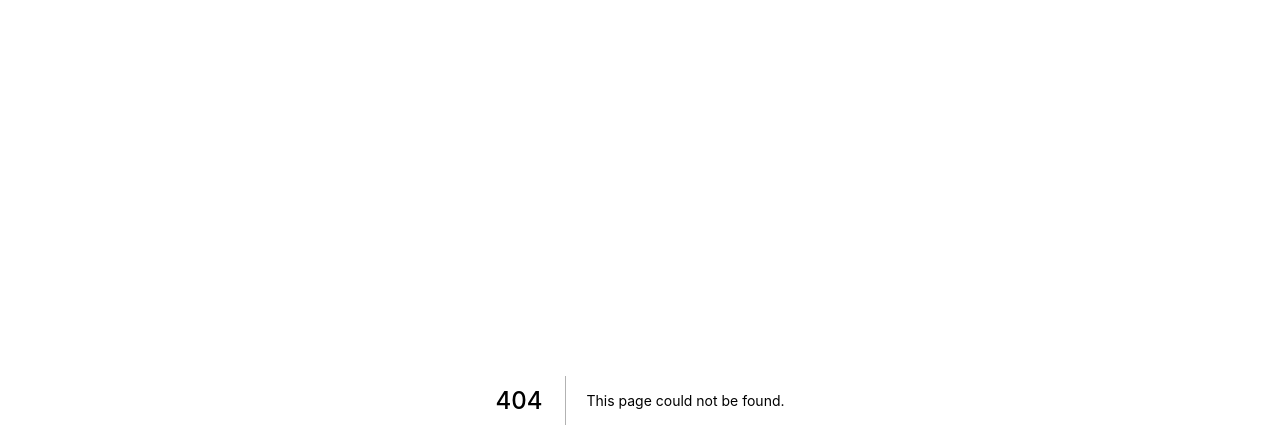
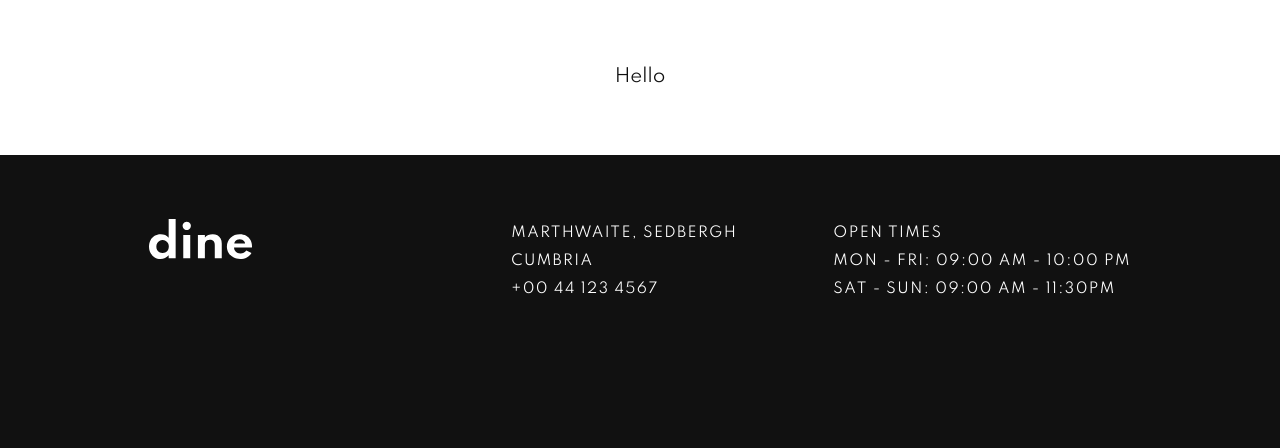
Before and after one commit to 0xShynn/frontendmentor-dine-restaurant-website, a Next.js app: page /booking in a window 1280 px wide. Before the commit this address had no page. Shown: the top 448 px of the page. Built offline with nearby package versions, Linux system fonts and the light colour scheme.

Commit message:
installed: react hook form. updated: footer/hero logo link. added: booking page

```diff
--- a/components/EventsContainer.js
+++ b/components/EventsContainer.js
@@ -213,7 +213,7 @@ const EventsContainer = () => {
                         {tab.content}
                       </Text>
                     </Flex>
-                    <CustomLink href="/" variant="black" mb={{ xl: 10 }}>
+                    <CustomLink href="/booking" variant="black" mb={{ xl: 10 }}>
                       Book a table
                     </CustomLink>
                   </Flex>
@@ -227,7 +227,7 @@ const EventsContainer = () => {
   }
 
   return (
-    <Box>
+    <Box bg="white">
       <Box
         w="full"
         h={{
--- a/components/Footer.js
+++ b/components/Footer.js
@@ -1,4 +1,5 @@
 import { Box, Flex, Text } from '@chakra-ui/react';
+import Link from 'next/link';
 import PropTypes from 'prop-types';
 
 import DineLogo from '../assets/brand/DineLogo';
@@ -39,9 +40,17 @@ const Footer = () => {
         maxW="1110px"
         w="full"
       >
-        <Box w="103px" h="40px" mb="10" mr={{ md: 32, xl: 48 }}>
-          <DineLogo />
-        </Box>
+        <Link href="/" passHref>
+          <Box
+            w="103px"
+            h="40px"
+            mb="10"
+            mr={{ md: 32, xl: 48 }}
+            cursor="pointer"
+          >
+            <DineLogo />
+          </Box>
+        </Link>
 
         <Flex direction={{ base: 'column', lg: 'row' }}>
           <TextBlock>
--- a/components/Hero.js
+++ b/components/Hero.js
@@ -1,5 +1,6 @@
 import { Box, Flex, Heading, Text } from '@chakra-ui/react';
 import NextImage from 'next/image';
+import Link from 'next/link';
 
 import DineLogo from '../assets/brand/DineLogo';
 import dishImageDesktop from '../assets/homepage/hero-bg-desktop@2x.jpg';
@@ -65,13 +66,16 @@ const Hero = () => {
           textAlign={{ base: 'center', lg: 'left' }}
           zIndex="docked"
         >
+          <Link href="/" passHref>
             <Box
               w={{ base: '83px', md: '103px' }}
               mb={{ base: 6, lg: 24, xl: '150px' }}
               mx={{ base: 'auto', md: 0 }}
+              cursor="pointer"
             >
               <DineLogo />
             </Box>
+          </Link>
 
           <Heading
             as="h1"
@@ -93,7 +97,7 @@ const Hero = () => {
             the freshest produce from the comfort of our farmhouse.
           </Text>
 
-          <CustomLink variant="dark" href="/">
+          <CustomLink variant="dark" href="/booking">
             Book a table
           </CustomLink>
         </Flex>
--- a/components/MainContainer.js
+++ b/components/MainContainer.js
@@ -11,7 +11,7 @@ import MainBox from './MainBox';
 
 const MainContainer = () => {
   return (
-    <Flex w="full" direction="column" py={{ base: 8, sm: 0 }}>
+    <Flex w="full" direction="column" py={{ base: 8, sm: 0 }} bg="white">
       <MainBox
         isFirst={true}
         imageSide="left"
--- a/components/ReservationBanner.js
+++ b/components/ReservationBanner.js
@@ -26,7 +26,7 @@ const ReservationBanner = () => {
         <Heading as="h2" variant="h2" color="white" mb={{ base: 6, xl: 0 }}>
           Ready to make a reservation?
         </Heading>
-        <CustomLink href="/" variant="dark">
+        <CustomLink href="/booking" variant="dark">
           Book a table
         </CustomLink>
       </Flex>
--- a/package.json
+++ b/package.json
@@ -18,7 +18,8 @@
     "next": "11.1.0",
     "prop-types": "^15.7.2",
     "react": "17.0.2",
-    "react-dom": "17.0.2"
+    "react-dom": "17.0.2",
+    "react-hook-form": "^7.14.2"
   },
   "devDependencies": {
     "eslint": "7.32.0",
--- a/pages/api/hello.js
+++ /dev/null
@@ -1,5 +0,0 @@
-// Next.js API route support: https://nextjs.org/docs/api-routes/introduction
-
-export default function handler(req, res) {
-  res.status(200).json({ name: 'John Doe' })
-}
--- /dev/null
+++ b/pages/booking.js
@@ -0,0 +1,23 @@
+import { Box, Flex, Text } from '@chakra-ui/react';
+import Head from 'next/head';
+
+import Footer from '../components/Footer';
+
+const Booking = () => {
+  return (
+    <Box bg="primary.codgray">
+      <Head>
+        <title>Dine - Booking</title>
+        <meta name="description" content="Generated by create next app" />
+        <link rel="icon" href="/favicon.ico" />
+      </Head>
+      <Flex role="main" direction="column" align="center" bg="white" p="16">
+        <Text color="primary.codgray">Hello</Text>
+      </Flex>
+
+      <Footer />
+    </Box>
+  );
+};
+
+export default Booking;
--- a/theme/styles.js
+++ b/theme/styles.js
@@ -4,7 +4,7 @@ const styles = {
     body: {
       fontSize: '18px',
       fontFamily: 'body',
-      bg: 'white',
+      bg: 'primary.codgray',
     },
   },
 };
```
Also changed, not shown: 2 other files (tests, documents, lock files or other folders). Lines whose indentation alone changed are shown as unchanged.
